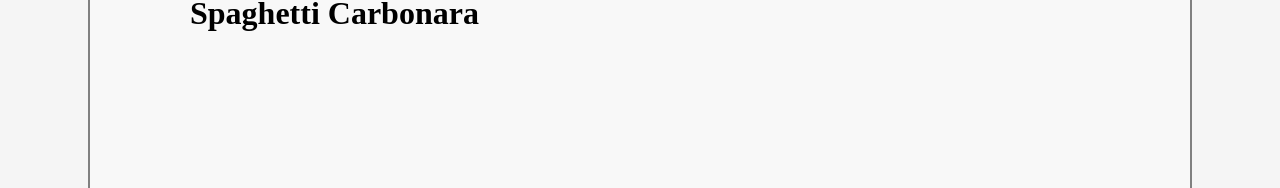
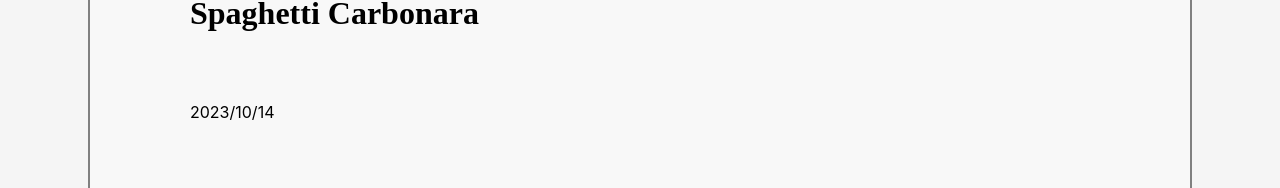
Before and after one commit to VT-SE-Fall2023/groupx-recipe-frontend, a React (Create React App) app: page /history in a window 1280 px wide. Shown: the part 276-464 px from the top of the page. Built offline with nearby package versions, Linux system fonts and the light colour scheme.

Commit message:
add star icons

```diff
--- a/src/HistoryPage.js
+++ b/src/HistoryPage.js
@@ -10,6 +10,12 @@ function HistoryPage() {
             <section className='menus'>
                 <div className='expand-section'>
                     <h5 className='menu-title'>Spaghetti Carbonara</h5>
+                    <div className='functions'>
+                        <p className='menu-date'>2023/10/14</p>
+                        <div className='menu-rate'>
+
+                        </div>
+                    </div>
                 </div>
             </section>
         </div>
--- a/src/css/HistoryPage.css
+++ b/src/css/HistoryPage.css
@@ -35,3 +35,9 @@
     font-weight: bold;
     font-family: 'Abhaya Libre', serif;
 }
+
+
+.functions {
+    display: flex;
+    flex-direction: row;
+}
```
Also changed, not shown: src/img/emptystar-icon.png (added), src/img/fullstar-icon.png (added).
